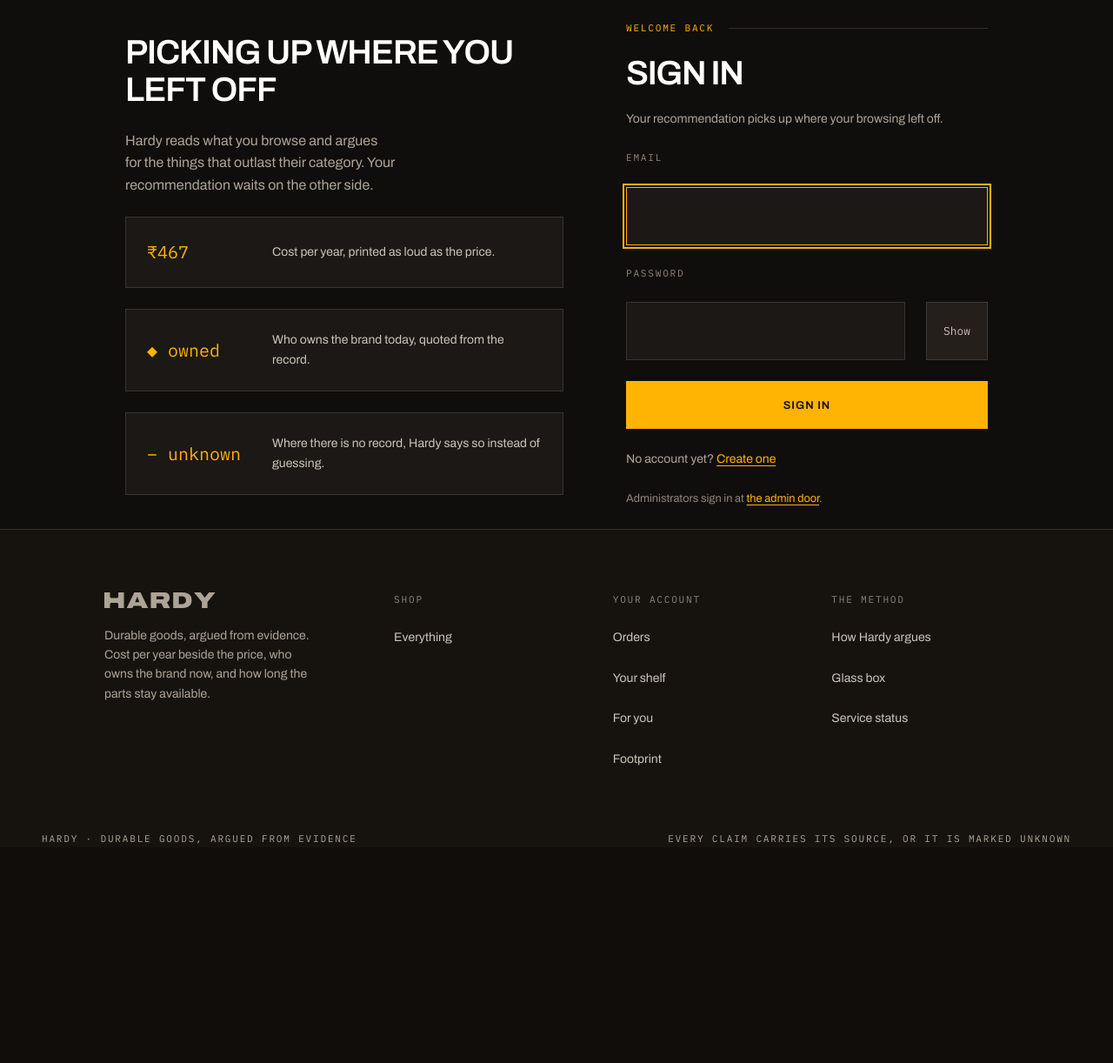
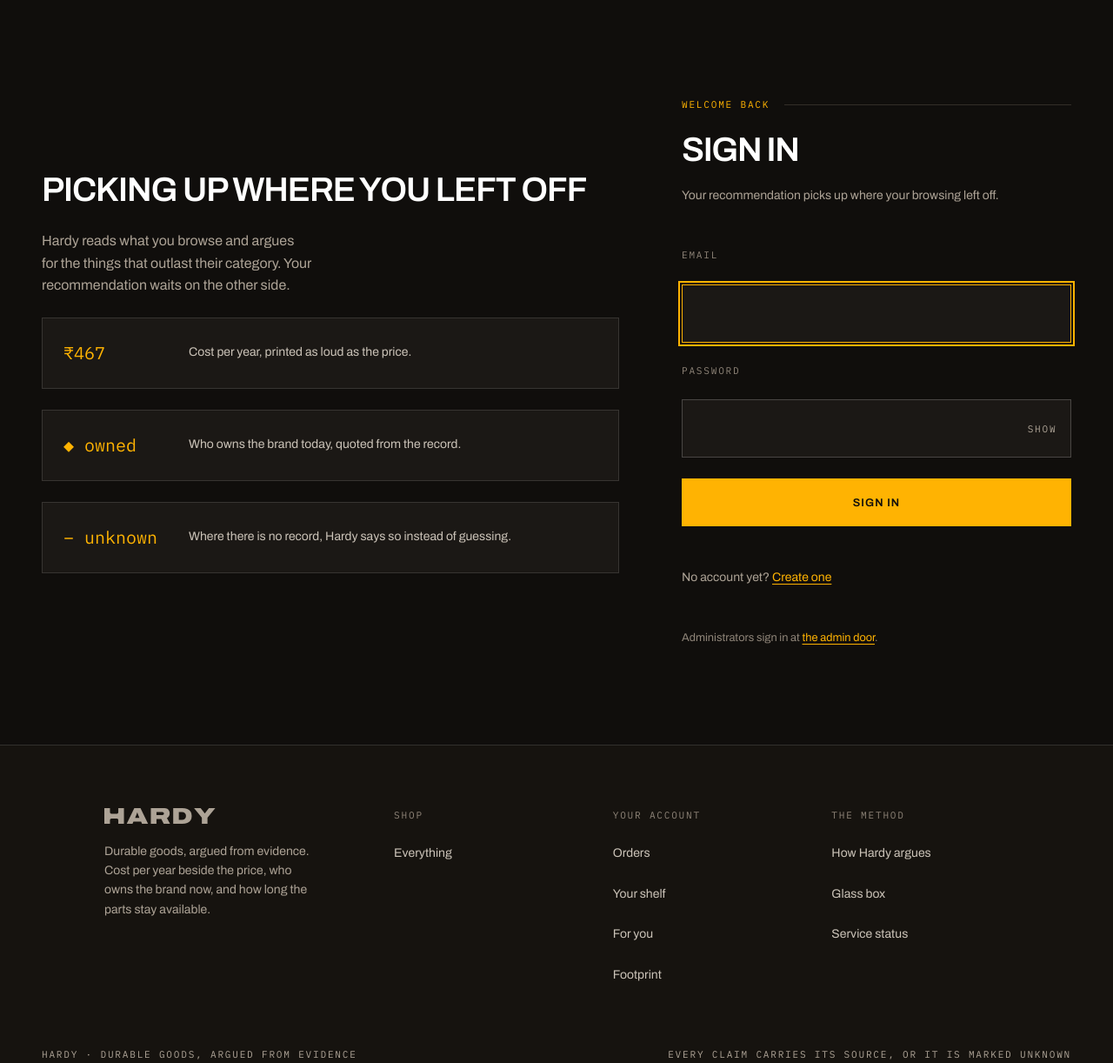
Before and after one commit to shashiKundur1/hardy, a FastAPI app: page /login in a window 1280 px wide. Shown: the part 81-1303 px from the top of the page at 87% size. Before the commit the page ends 1051 px from the top, so only its background shows below. Run offline with FastAPI, Linux system fonts and the light colour scheme; parts of the project's set-up code (start-up, migrations or seed data) failed here and were passed over; some web fonts are replaced.

Commit message:
Make onboarding a bar and a choice, and give the forms one clean control

```diff
--- a/src/static/style.css
+++ b/src/static/style.css
@@ -1075,17 +1075,17 @@ body {
 
 .authpage {
   display: grid;
-  place-items: center;
+  align-content: center;
+  justify-items: stretch;
   flex: 1;
-  padding: var(--pad);
+  padding-block: var(--section);
 }
 
 .auth {
   display: flex;
   flex-direction: column;
-  gap: var(--gap);
+  gap: var(--space-2);
   width: 100%;
-  max-width: 26rem;
 }
 
 .auth__intro {
@@ -1131,14 +1131,15 @@ body {
 
 .input {
   width: 100%;
-  min-height: var(--tap-min);
-  padding: var(--pad);
-  background: var(--steel-900);
+  min-height: var(--control-height);
+  padding: var(--pad);
+  background: var(--surface-2);
   color: var(--steel-100);
-  border: var(--edge);
+  border: 1px solid var(--line-strong);
   border-radius: var(--radius);
   font-family: var(--font-ui);
   font-size: var(--text-base);
+  transition: border-color var(--duration) var(--ease);
 }
 
 .input::placeholder {
@@ -2520,34 +2567,35 @@ body {
 }
 
 .reveal {
-  display: flex;
-  align-items: stretch;
-  gap: var(--gap);
+  position: relative;
+  display: block;
 }
 
 .reveal .input {
-  flex: 1;
-  min-width: 0;
+  width: 100%;
+  padding-inline-end: 5rem;
 }
 
 .reveal__toggle {
+  position: absolute;
+  inset-block: 0;
+  inset-inline-end: 0;
   display: inline-flex;
   align-items: center;
-  min-height: var(--tap-min);
-  padding: var(--pad);
-  background: var(--steel-800);
-  border: var(--edge);
-  border-radius: var(--radius);
-  color: var(--steel-200);
-  font-family: var(--font-mono);
-  font-size: var(--text-xs);
+  padding-inline: var(--pad);
+  background: transparent;
+  border: 0;
+  color: var(--steel-300);
+  font-family: var(--font-mono);
+  font-size: var(--text-2xs);
+  letter-spacing: var(--tracking-label);
+  text-transform: uppercase;
   cursor: pointer;
-  transition: border-color var(--duration) var(--ease);
+  transition: color var(--duration) var(--ease);
 }
 
 .reveal__toggle:hover {
-  border-color: var(--ink-quiet);
-  color: var(--white);
+  color: var(--amber);
 }
 
 .auth__admin {
@@ -2644,8 +2692,8 @@ body {
   grid-template-columns: 1fr;
   gap: var(--space-3);
   align-items: center;
-  width: 100%;
-  max-width: 62rem;
+  width: min(var(--container), 100% - var(--gutter) * 2);
+  margin-inline: auto;
 }
 
 .auth-aside {
@@ -2705,7 +2753,7 @@ body {
 
 @media (min-width: 62rem) {
   .auth-split {
-    grid-template-columns: 1fr 26rem;
+    grid-template-columns: minmax(0, 1fr) minmax(0, 28rem);
   }
 
   .auth-aside {
```
Also changed, not shown: other parts of src/static/style.css (+93 -47 lines), src/templates/welcome.html (+10 -11 lines).
